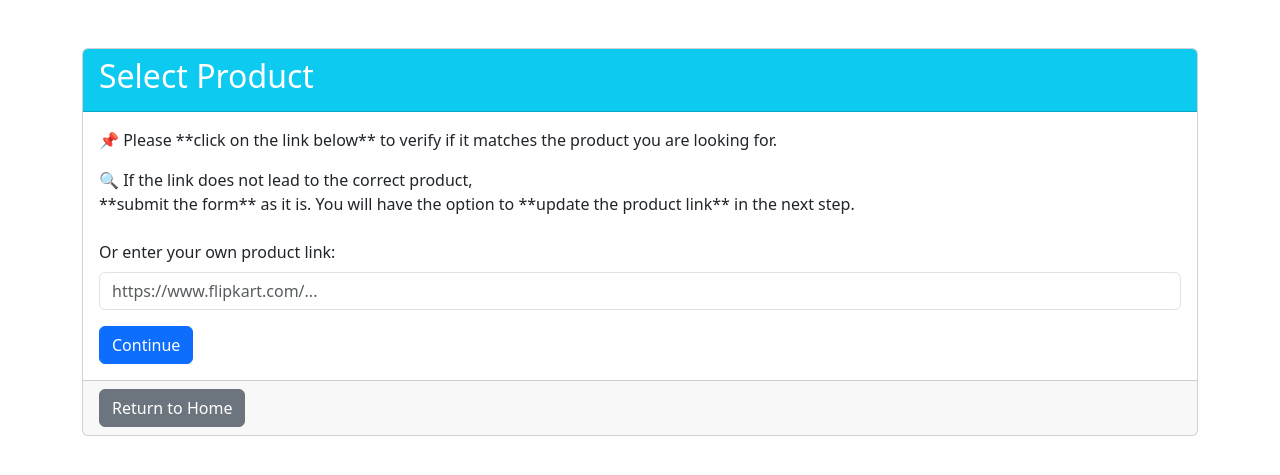
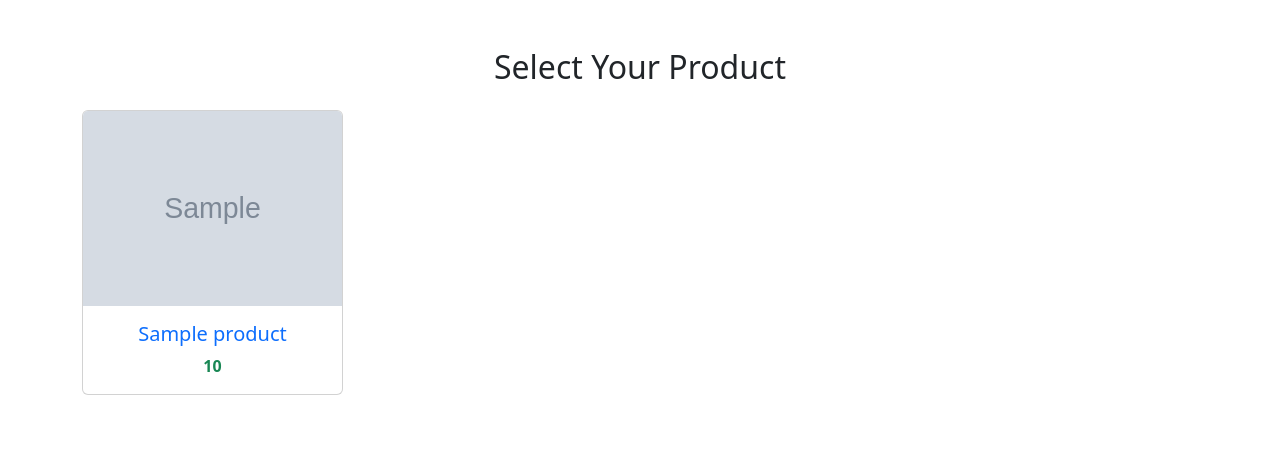
Before and after one commit to Saad-Khan-07/DealGrabber-Full, a Flask app: template dealgrabber-app/templates/select_product.html in a window 1280 px wide. Shown: the top 475 px of the page. Run offline with Flask 3, Linux system fonts and the light colour scheme; the template is opened without the code that fills it: most values are stand-ins (such as "Sample title", 1, 10 or a date in 2020); grey boxes marked "Sample" are stand-in pictures; some libraries are stand-ins or nearby versions.

Commit message:
user experience improvements

```diff
--- a/dealgrabber-app/app.py
+++ b/dealgrabber-app/app.py
@@ -21,9 +21,8 @@ def get_db_connection():
 def home():
     return render_template("index.html")  # Homepage
 
-
 @app.route("/search-product", methods=["GET", "POST"])
-def search_product_route():  # Renamed to avoid recursion error
+def search_product_route():
     if request.method == "POST":
         product_name = request.form.get("product_name", "").strip()
         email = request.form.get("email", "").strip()
@@ -32,39 +31,40 @@ def search_product_route():  # Renamed to avoid recursion error
         session["email"] = email
 
         try:
-            # ✅ Call the function directly instead of subprocess
-            info_dict = search_product_run(product_name)
+            # ✅ Get the list of top 5 results
+            result_list = search_product_run(product_name)
 
-            # ✅ Always return a **single** link
-            if "link" in info_dict:
-                session["product_info"] = info_dict
-                return render_template("product_info.html", product=info_dict, email=email)
+            if result_list:
+                # ✅ Store the result list in session so it can be used later
+                session["result_list"] = result_list
+                return render_template("select_product.html", result_list=result_list, email=email)
 
-            # 🔴 If no link is found, instruct the user to refine the search
-            return render_template("error.html", error="No valid product link found. Please refine your search.")
+            # 🔴 If no results found, show error message
+            return render_template("error.html", error="No valid product found. Please refine your search.")
 
         except Exception as e:
             return jsonify({"error": str(e)}), 500  # Only one return statement
 
     return render_template("search_product.html")  # Renders search form
 
+
 @app.route("/select-link", methods=["POST"])
 def select_link():
     selected_link = request.form.get("selected_link", "")
-    custom_link = request.form.get("custom_link", "")
 
-    link = custom_link if custom_link else selected_link
-    shoesize = session.get('shoesize', 0)
-    email = session.get('email', '')
+    if not selected_link:
+        return redirect(url_for("search_product_route"))  # Redirect if no link selected
 
-    product_info = {
-        "link": link,
-        "shoesize": shoesize
-    }
+    # ✅ Find the selected product from the stored result list
+    product_info = next((p for p in session.get('result_list', []) if p["link"] == selected_link), {})
 
-    session['product_info'] = product_info
+    if not product_info:
+        return render_template("error.html", error="Selected product not found. Try again.")
 
-    return render_template("product_info.html", product=product_info, email=email)
+    # ✅ Store selected product in session
+    session["product_info"] = product_info
+
+    return render_template("product_info.html", product=product_info, email=session.get("email", ""))
 
 @app.route("/setup-notification", methods=["GET"])
 def setup_notification():
--- a/dealgrabber-app/templates/select_product.html
+++ b/dealgrabber-app/templates/select_product.html
@@ -8,36 +8,21 @@
 </head>
 <body>
     <div class="container mt-5">
-        <div class="card">
-            <div class="card-header bg-info text-white">
-                <h2>Select Product</h2>
+        <h2 class="text-center mb-4">Select Your Product</h2>
+        <div class="row">
+            {% for product in result_list[:4] %}
+            <div class="col-md-3">
+                <div class="card">
+                    <a href="{{ url_for('select_link', selected_link=product.link) }}" class="text-decoration-none">
+                        <img src="{{ product.image_link }}" class="card-img-top" alt="{{ product.title }}">
+                        <div class="card-body text-center">
+                            <h5 class="card-title">{{ product.title }}</h5>
+                            <p class="card-text text-success fw-bold">{{ product.price }}</p>
+                        </div>
+                    </a>
+                </div>
             </div>
-            <div class="card-body">
-                <p>📌 Please **click on the link below** to verify if it matches the product you are looking for.</p> <p>🔍 If the link does not lead to the correct product, <br>**submit the form** as it is. You will have the option to **update the product link** in the next step.</p>
-                <form method="POST" action="/select-link">
-                    {% for i, link in enumerate(links) %}
-                    <div class="form-check mb-3">
-                        <input class="form-check-input" type="radio" name="selected_link" id="link{{ i+1 }}" value="{{ link }}" {% if i == 0 %}checked{% endif %}>
-                        <label class="form-check-label" for="link{{ i+1 }}">
-                            <div class="d-flex flex-column">
-                                <span>Option {{ i+1 }}</span>
-                                <a href="{{ link }}" target="_blank" class="text-break">{{ link }}</a>
-                            </div>
-                        </label>
-                    </div>
-                    {% endfor %}
-
-                    <div class="mb-3 mt-4">
-                        <label for="custom_link" class="form-label">Or enter your own product link:</label>
-                        <input type="url" class="form-control" id="custom_link" name="custom_link" placeholder="https://www.flipkart.com/...">
-                    </div>
-
-                    <button type="submit" class="btn btn-primary">Continue</button>
-                </form>
-            </div>
-            <div class="card-footer">
-                <a href="/" class="btn btn-secondary">Return to Home</a>
-            </div>
+            {% endfor %}
         </div>
     </div>
 </body>
```
Also changed, not shown: dealgrabber/deal/app.py (+26 -20 lines), dealgrabber/run.py (+4 -9 lines).
